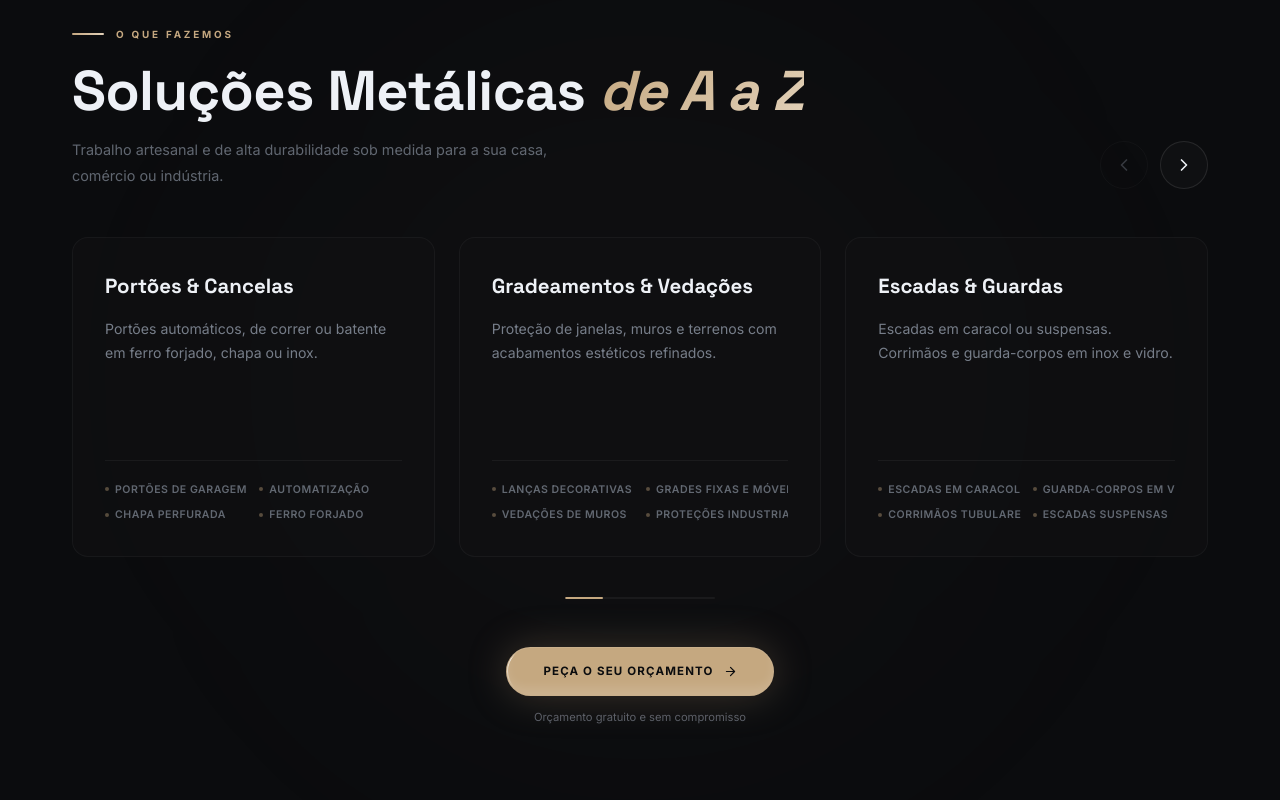
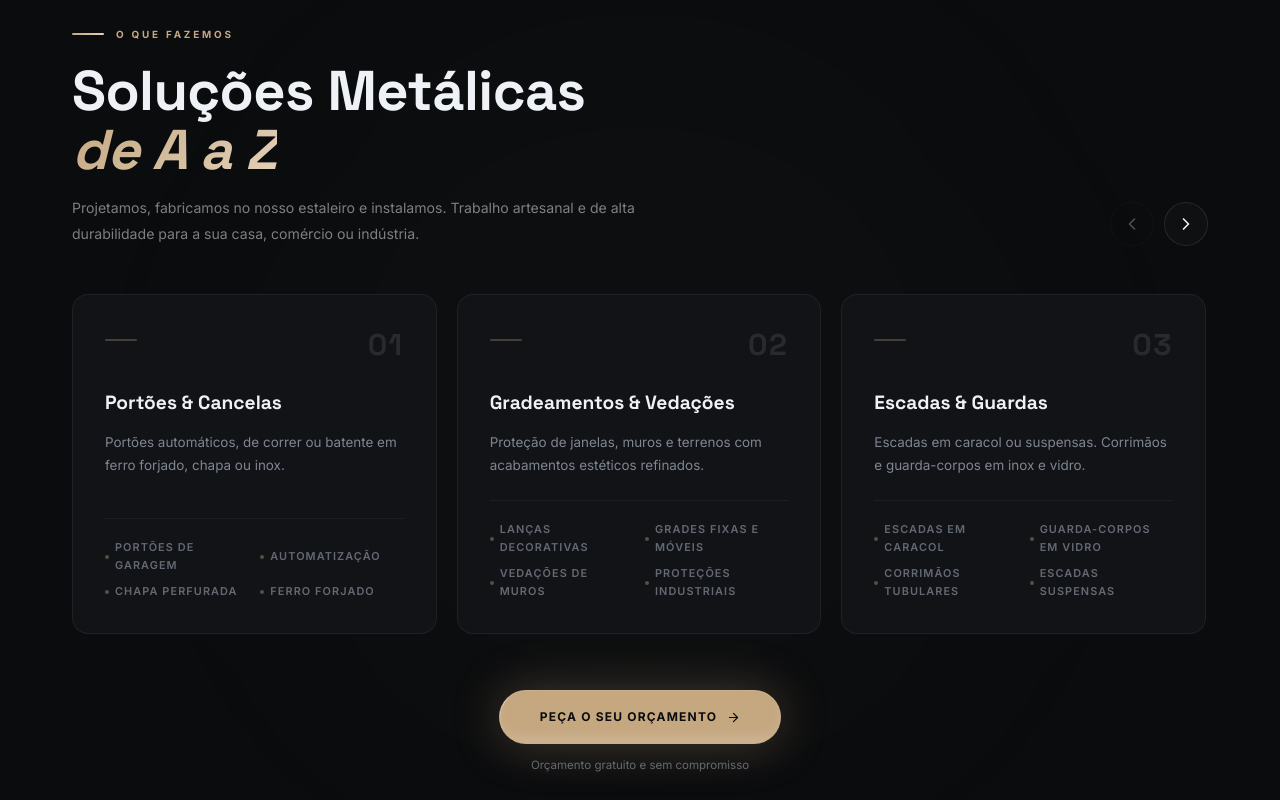
Before and after one commit to mendesrui19/SilvaePino_Serralharia, a React (Vite) app: page / in a window 1280 px wide. Shown: the part 1800-2600 px from the top of the page. Built offline with nearby package versions, Linux system fonts and the light colour scheme.

Commit message:
feat: turn services section into professional snap-scroll carousel

```diff
--- a/src/components/sections/Services.tsx
+++ b/src/components/sections/Services.tsx
@@ -1,7 +1,7 @@
-import { useState, useEffect, useRef } from "react";
+import { useRef, useState, useEffect } from "react";
 import { motion } from "framer-motion";
+import { ShimmerButton } from "../ui/shimmer-button";
 import { ChevronLeft, ChevronRight } from "lucide-react";
-import { ShimmerButton } from "../ui/shimmer-button";
 
 interface ServiceItem {
   id: string;
@@ -49,152 +49,156 @@ const services: ServiceItem[] = [
   },
 ];
 
+function ServiceCard({ service, index }: { service: ServiceItem; index: number }) {
+  return (
+    <motion.div
+      initial={{ opacity: 0, y: 30 }}
+      whileInView={{ opacity: 1, y: 0 }}
+      viewport={{ once: true, margin: "-60px" }}
+      transition={{ duration: 0.5, delay: index * 0.05 }}
+      className="group relative flex flex-col justify-between p-8 rounded-2xl bg-bg-sec border border-white/[0.06] transition-all duration-400 hover:border-accent/40 hover:-translate-y-1 hover:shadow-[0_15px_40px_rgba(0,0,0,0.4)] cursor-default snap-start shrink-0 w-full sm:w-[calc(50%-10px)] lg:w-[calc(33.333%-14px)] min-h-[300px]"
+    >
+      <div>
+        {/* Top Header Row of Card */}
+        <div className="flex justify-between items-start mb-6">
+          {/* Subtle gold line accent */}
+          <div className="w-8 h-[2px] bg-accent/30 group-hover:w-16 group-hover:bg-accent transition-all duration-300 rounded-full mt-3" />
+          {/* Professional elegant number */}
+          <span className="font-display font-bold text-3xl text-white/10 group-hover:text-accent/20 tracking-wider transition-colors duration-300">
+            {service.id}
+          </span>
+        </div>
+
+        <h3 className="font-display text-[1.2rem] font-bold text-white group-hover:text-accent transition-colors duration-300 mb-3">
+          {service.title}
+        </h3>
+        <p className="text-dim/80 text-[0.84rem] leading-[1.7] mb-6">
+          {service.desc}
+        </p>
+      </div>
+
+      <div>
+        {/* Divider */}
+        <div className="w-full h-px bg-white/[0.05] mb-5 group-hover:bg-accent/20 transition-colors duration-300" />
+
+        {/* Details list */}
+        <ul className="grid grid-cols-2 gap-y-2 gap-x-3 text-[0.68rem] text-dim/60 font-semibold uppercase tracking-widest list-none">
+          {service.details.map((detail, idx) => (
+            <li key={idx} className="flex items-center gap-1.5 group-hover:text-white/60 transition-colors duration-200">
+              <span className="w-1 h-1 rounded-full bg-accent/40 shrink-0" />
+              {detail}
+            </li>
+          ))}
+        </ul>
+      </div>
+    </motion.div>
+  );
+}
+
 export function Services() {
-  const [currentIndex, setCurrentIndex] = useState(0);
-  const [visibleCards, setVisibleCards] = useState(3);
-  const containerRef = useRef<HTMLDivElement>(null);
+  const scrollRef = useRef<HTMLDivElement>(null);
+  const [canScrollLeft, setCanScrollLeft] = useState(false);
+  const [canScrollRight, setCanScrollRight] = useState(true);
 
-  // Responsive visible cards count
+  const checkScrollLimits = () => {
+    if (scrollRef.current) {
+      const { scrollLeft, scrollWidth, clientWidth } = scrollRef.current;
+      setCanScrollLeft(scrollLeft > 5);
+      setCanScrollRight(scrollLeft < scrollWidth - clientWidth - 5);
+    }
+  };
+
   useEffect(() => {
-    const handleResize = () => {
-      if (window.innerWidth < 640) {
-        setVisibleCards(1);
-      } else if (window.innerWidth < 1024) {
-        setVisibleCards(2);
-      } else {
-        setVisibleCards(3);
-      }
+    const el = scrollRef.current;
+    if (el) {
+      el.addEventListener("scroll", checkScrollLimits);
+      // initial check
+      checkScrollLimits();
+      // handle resize
+      window.addEventListener("resize", checkScrollLimits);
+    }
+    return () => {
+      if (el) el.removeEventListener("scroll", checkScrollLimits);
+      window.removeEventListener("resize", checkScrollLimits);
     };
-
-    handleResize();
-    window.addEventListener("resize", handleResize);
-    return () => window.removeEventListener("resize", handleResize);
   }, []);
 
-  // Ensure currentIndex stays in bounds if visibleCards changes
-  useEffect(() => {
-    const maxIndex = services.length - visibleCards;
-    if (currentIndex > maxIndex) {
-      setCurrentIndex(Math.max(0, maxIndex));
+  const scroll = (direction: "left" | "right") => {
+    if (scrollRef.current) {
+      const { clientWidth } = scrollRef.current;
+      const scrollAmount = direction === "left" ? -clientWidth : clientWidth;
+      scrollRef.current.scrollBy({ left: scrollAmount, behavior: "smooth" });
     }
-  }, [visibleCards, currentIndex]);
-
-  const nextSlide = () => {
-    setCurrentIndex((prev) =>
-      prev < services.length - visibleCards ? prev + 1 : prev
-    );
   };
-
-  const prevSlide = () => {
-    setCurrentIndex((prev) => (prev > 0 ? prev - 1 : prev));
-  };
-
-  const maxIndex = services.length - visibleCards;
 
   return (
     <section id="servicos" className="py-[110px] bg-bg-base overflow-hidden relative border-t border-white/[0.04]">
       {/* Background accent */}
-      <div className="absolute top-1/2 left-1/2 -translate-x-1/2 -translate-y-1/2 w-[800px] h-[800px] bg-accent/[0.02] rounded-full blur-[130px] pointer-events-none" />
+      <div className="absolute top-1/2 left-1/2 -translate-x-1/2 -translate-y-1/2 w-[800px] h-[800px] bg-accent/[0.015] rounded-full blur-[120px] pointer-events-none" />
 
       <div className="container max-w-[1200px] mx-auto px-5 md:px-8 relative z-10">
 
-        {/* Header with Nav arrows */}
-        <div className="flex flex-col md:flex-row md:items-end justify-between mb-12 gap-6">
-          <div>
+        {/* Header with Slider Controls */}
+        <div className="flex flex-col md:flex-row md:items-end justify-between gap-6 mb-12">
+          <motion.div
+            initial={{ opacity: 0, y: 20 }}
+            whileInView={{ opacity: 1, y: 0 }}
+            viewport={{ once: true }}
+            transition={{ duration: 0.6 }}
+            className="max-w-[580px]"
+          >
             <div className="section-tag">O que fazemos</div>
             <h2 className="font-display text-[clamp(2.2rem,5vw,3.5rem)] leading-[1.05] font-bold tracking-[-0.01em]">
               Soluções Metálicas <span className="gradient-text italic">de A a Z</span>
             </h2>
-            <p className="mt-4 text-dim/60 text-[0.9rem] leading-[1.8] max-w-[500px]">
-              Trabalho artesanal e de alta durabilidade sob medida para a sua casa, comércio ou indústria.
+            <p className="mt-4 text-[#eef1f6]/50 text-[0.88rem] leading-[1.8]">
+              Projetamos, fabricamos no nosso estaleiro e instalamos. Trabalho artesanal e de alta durabilidade para a sua casa, comércio ou indústria.
             </p>
-          </div>
+          </motion.div>
 
-          {/* Navigation Controls */}
-          <div className="flex items-center gap-3 self-start md:self-end">
+          {/* Carousel Buttons */}
+          <motion.div
+            initial={{ opacity: 0, scale: 0.95 }}
+            whileInView={{ opacity: 1, scale: 1 }}
+            viewport={{ once: true }}
+            className="flex gap-2.5 self-end md:self-auto shrink-0"
+          >
             <button
-              onClick={prevSlide}
-              disabled={currentIndex === 0}
-              className={`w-12 h-12 rounded-full border border-white/10 flex items-center justify-center transition-all ${
-                currentIndex === 0
-                  ? "opacity-30 cursor-not-allowed text-dim"
-                  : "text-white hover:border-accent hover:text-accent cursor-pointer bg-white/[0.02]"
+              onClick={() => scroll("left")}
+              disabled={!canScrollLeft}
+              className={`w-11 h-11 rounded-full border border-white/10 flex items-center justify-center text-white transition-all ${
+                canScrollLeft
+                  ? "hover:border-accent hover:text-accent cursor-pointer bg-white/[0.02]"
+                  : "opacity-30 cursor-not-allowed"
               }`}
               aria-label="Anterior"
             >
               <ChevronLeft className="w-5 h-5" />
             </button>
             <button
-              onClick={nextSlide}
-              disabled={currentIndex >= maxIndex}
-              className={`w-12 h-12 rounded-full border border-white/10 flex items-center justify-center transition-all ${
-                currentIndex >= maxIndex
-                  ? "opacity-30 cursor-not-allowed text-dim"
-                  : "text-white hover:border-accent hover:text-accent cursor-pointer bg-white/[0.02]"
+              onClick={() => scroll("right")}
+              disabled={!canScrollRight}
+              className={`w-11 h-11 rounded-full border border-white/10 flex items-center justify-center text-white transition-all ${
+                canScrollRight
+                  ? "hover:border-accent hover:text-accent cursor-pointer bg-white/[0.02]"
+                  : "opacity-30 cursor-not-allowed"
               }`}
               aria-label="Seguinte"
             >
               <ChevronRight className="w-5 h-5" />
             </button>
-          </div>
-        </div>
-
-        {/* Carousel Container */}
-        <div className="relative overflow-hidden w-full" ref={containerRef}>
-          <motion.div
-            className="flex gap-6 w-full"
-            animate={{ x: `calc(-${currentIndex * (100 / visibleCards)}% - ${currentIndex * 16}px)` }}
-            transition={{ type: "spring", stiffness: 220, damping: 26 }}
-          >
-            {services.map((service) => (
-              <div
-                key={service.id}
-                style={{ width: `calc((100% - ${(visibleCards - 1) * 24}px) / ${visibleCards})` }}
-                className="shrink-0"
-              >
-                <div className="group relative flex flex-col p-8 rounded-2xl bg-bg-sec/45 border border-white/[0.04] transition-all duration-300 hover:border-accent/30 hover:bg-bg-sec/70 h-[320px] justify-between">
-
-                  {/* Decorative golden accent top line on hover */}
-                  <div className="absolute top-0 left-8 right-8 h-[2px] bg-gradient-to-r from-transparent via-accent/40 to-transparent scale-x-0 group-hover:scale-x-100 transition-transform duration-500 rounded-full" />
-
-                  <div className="flex flex-col">
-                    <h3 className="font-display text-[1.28rem] font-bold text-white group-hover:text-accent transition-colors duration-300 mb-3.5">
-                      {service.title}
-                    </h3>
-                    <p className="text-[0.88rem] text-dim/75 leading-[1.7] font-body font-normal">
-                      {service.desc}
-                    </p>
-                  </div>
-
-                  <div>
-                    {/* Minimal divider */}
-                    <div className="w-full h-px bg-white/[0.05] mb-5 group-hover:bg-accent/10 transition-colors duration-300" />
-
-                    {/* Details list */}
-                    <ul className="grid grid-cols-2 gap-y-2 gap-x-3 text-[0.66rem] text-dim/60 font-semibold uppercase tracking-wider">
-                      {service.details.map((detail, idx) => (
-                        <li key={idx} className="flex items-center gap-1.5 truncate group-hover:text-white/60 transition-colors duration-200">
-                          <span className="w-1 h-1 rounded-full bg-accent/40 shrink-0" />
-                          {detail}
-                        </li>
-                      ))}
-                    </ul>
-                  </div>
-
-                </div>
-              </div>
-            ))}
           </motion.div>
         </div>
 
-        {/* Progress indicator bar */}
-        <div className="w-full max-w-[150px] mx-auto h-[2px] bg-white/5 rounded-full mt-10 overflow-hidden relative">
-          <motion.div
-            className="absolute top-0 bottom-0 left-0 bg-accent rounded-full"
-            style={{ width: `${(1 / (services.length - visibleCards + 1)) * 100}%` }}
-            animate={{ x: `${(currentIndex / services.length) * 150 * (services.length / (services.length - visibleCards + 1))}px` }}
-            transition={{ type: "spring", stiffness: 220, damping: 26 }}
-          />
+        {/* Snap-scroll Carousel Container */}
+        <div
+          ref={scrollRef}
+          className="flex gap-5 overflow-x-auto scrollbar-none snap-x snap-mandatory scroll-smooth pb-6"
+          style={{ scrollbarWidth: "none", msOverflowStyle: "none" }}
+        >
+          {services.map((service, i) => (
+            <ServiceCard key={service.id} service={service} index={i} />
+          ))}
         </div>
 
         {/* CTA */}
@@ -202,21 +206,21 @@ export function Services() {
           initial={{ opacity: 0, y: 20 }}
           whileInView={{ opacity: 1, y: 0 }}
           viewport={{ once: true }}
-          transition={{ duration: 0.6, delay: 0.2 }}
-          className="flex flex-col items-center mt-12 gap-3"
+          transition={{ duration: 0.6, delay: 0.15 }}
+          className="flex flex-col items-center mt-8 gap-3"
         >
           <ShimmerButton
             href="#contacto"
             background="#c5a880"
             shimmerColor="#ffffff"
-            className="text-bg-base font-bold tracking-widest uppercase text-[0.72rem] px-9 py-3.5 shadow-[0_0_40px_rgba(197,168,128,0.25)] hover:-translate-y-1 flex items-center gap-2.5 rounded-full"
+            className="text-bg-base font-bold tracking-widest uppercase text-[0.75rem] px-10 py-4 shadow-[0_0_50px_rgba(197,168,128,0.3)] hover:-translate-y-1 flex items-center gap-2.5 rounded-full"
           >
             Peça o seu orçamento
             <svg viewBox="0 0 16 16" fill="none" className="w-[13px] h-[13px]">
               <path d="M3 8h10M8 3l5 5-5 5" stroke="currentColor" strokeWidth="1.5" strokeLinecap="round" strokeLinejoin="round"/>
             </svg>
           </ShimmerButton>
-          <p className="text-[0.7rem] text-dim/55">Orçamento gratuito e sem compromisso</p>
+          <p className="text-[0.72rem] text-dim/60">Orçamento gratuito e sem compromisso</p>
         </motion.div>
 
       </div>
```
